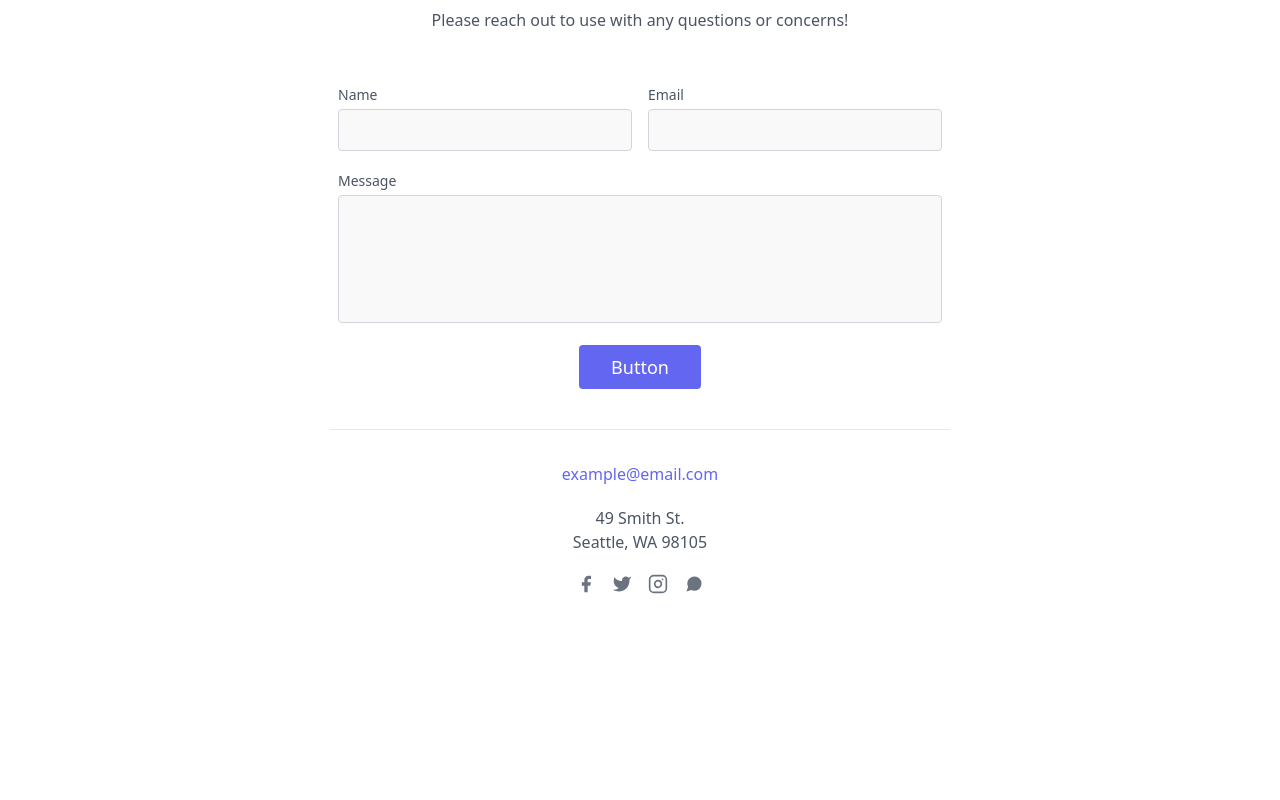
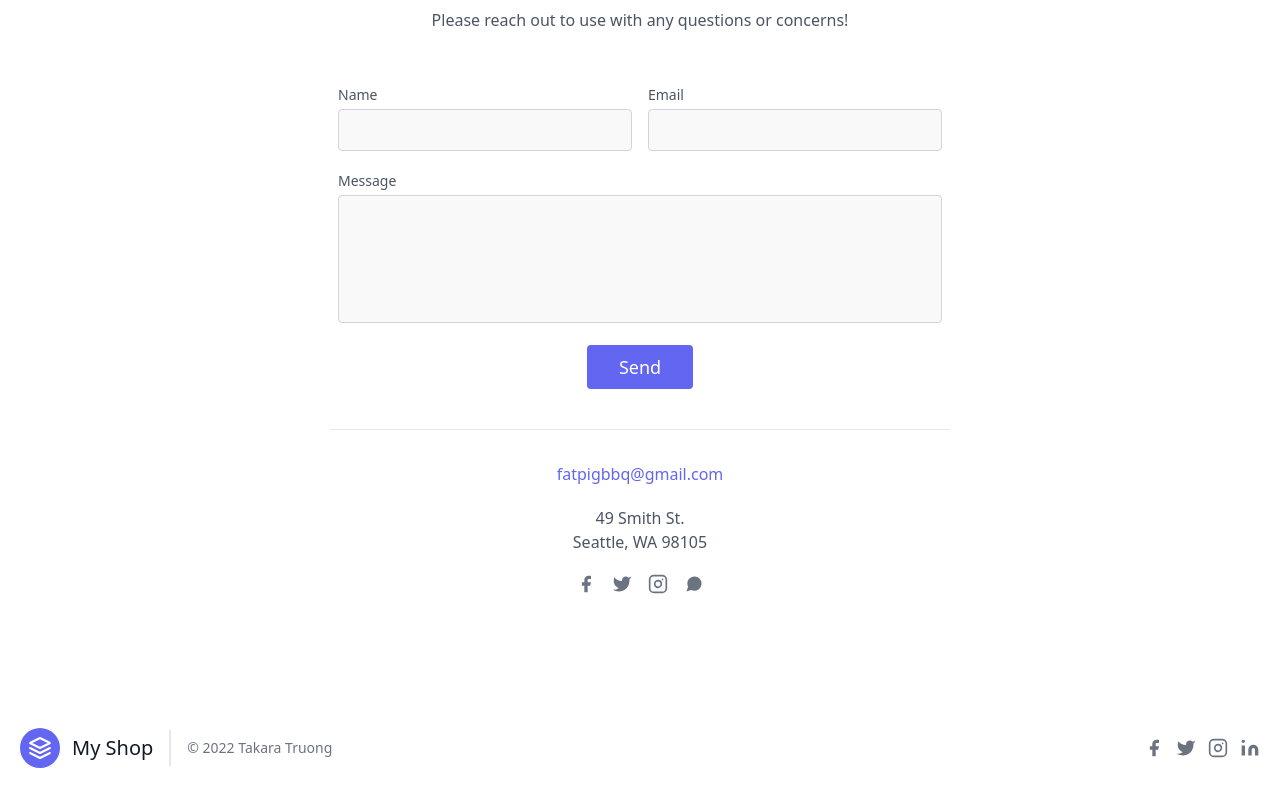
Before and after one commit to derekhongg/strapi-shop, a Next.js app in the folder frontend/: page /contact in a window 1280 px wide. Shown: the part 233-1033 px from the top of the page. Before the commit the page ends 929 px from the top, so only its background shows below. Built offline with nearby package versions, Linux system fonts and the light colour scheme.

Commit message:
new footer updates

```diff
--- /dev/null
+++ b/frontend/components/Footer.js
@@ -0,0 +1,46 @@
+import React from 'react'
+
+const Footer = () => {
+    return (
+        <div>
+            <footer class="text-gray-600 body-font">
+                <div class="container px-5 py-8 mx-auto flex items-center sm:flex-row flex-col">
+                    <a class="flex title-font font-medium items-center md:justify-start justify-center text-gray-900">
+                        <svg xmlns="http://www.w3.org/2000/svg" fill="none" stroke="currentColor" stroke-linecap="round" stroke-linejoin="round" stroke-width="2" class="w-10 h-10 text-white p-2 bg-indigo-500 rounded-full" viewBox="0 0 24 24">
+                            <path d="M12 2L2 7l10 5 10-5-10-5zM2 17l10 5 10-5M2 12l10 5 10-5"></path>
+                        </svg>
+                        <span class="ml-3 text-xl">My Shop</span>
+                    </a>
+                    <p class="text-sm text-gray-500 sm:ml-4 sm:pl-4 sm:border-l-2 sm:border-gray-200 sm:py-2 sm:mt-0 mt-4">© 2022 Takara Truong
+                    </p>
+                    <span class="inline-flex sm:ml-auto sm:mt-0 mt-4 justify-center sm:justify-start">
+                        <a class="text-gray-500">
+                            <svg fill="currentColor" stroke-linecap="round" stroke-linejoin="round" stroke-width="2" class="w-5 h-5" viewBox="0 0 24 24">
+                                <path d="M18 2h-3a5 5 0 00-5 5v3H7v4h3v8h4v-8h3l1-4h-4V7a1 1 0 011-1h3z"></path>
+                            </svg>
+                        </a>
+                        <a class="ml-3 text-gray-500">
+                            <svg fill="currentColor" stroke-linecap="round" stroke-linejoin="round" stroke-width="2" class="w-5 h-5" viewBox="0 0 24 24">
+                                <path d="M23 3a10.9 10.9 0 01-3.14 1.53 4.48 4.48 0 00-7.86 3v1A10.66 10.66 0 013 4s-4 9 5 13a11.64 11.64 0 01-7 2c9 5 20 0 20-11.5a4.5 4.5 0 00-.08-.83A7.72 7.72 0 0023 3z"></path>
+                            </svg>
+                        </a>
+                        <a class="ml-3 text-gray-500">
+                            <svg fill="none" stroke="currentColor" stroke-linecap="round" stroke-linejoin="round" stroke-width="2" class="w-5 h-5" viewBox="0 0 24 24">
+                                <rect width="20" height="20" x="2" y="2" rx="5" ry="5"></rect>
+                                <path d="M16 11.37A4 4 0 1112.63 8 4 4 0 0116 11.37zm1.5-4.87h.01"></path>
+                            </svg>
+                        </a>
+                        <a class="ml-3 text-gray-500">
+                            <svg fill="currentColor" stroke="currentColor" stroke-linecap="round" stroke-linejoin="round" stroke-width="0" class="w-5 h-5" viewBox="0 0 24 24">
+                                <path stroke="none" d="M16 8a6 6 0 016 6v7h-4v-7a2 2 0 00-2-2 2 2 0 00-2 2v7h-4v-7a6 6 0 016-6zM2 9h4v12H2z"></path>
+                                <circle cx="4" cy="4" r="2" stroke="none"></circle>
+                            </svg>
+                        </a>
+                    </span>
+                </div>
+            </footer>
+        </div>
+    )
+}
+
+export default Footer
--- a/frontend/pages/_app.js
+++ b/frontend/pages/_app.js
@@ -1,5 +1,6 @@
 import { useEffect, useState } from 'react'
 import NavBar from '../components/NavBar'
+import Footer from '../components/Footer'
 import '../styles/globals.css'
 
 function MyApp({ Component, pageProps }) {
@@ -12,7 +13,7 @@ function MyApp({ Component, pageProps }) {
 
   const addToCart = (item, qty, price) => {
     let newCart = cart
-    for(let i = 0; i < qty; i++){
+    for (let i = 0; i < qty; i++) {
       newCart.push([item, price])
     }
     console.log("Add to cart", newCart)
@@ -31,7 +32,7 @@ function MyApp({ Component, pageProps }) {
     setCart([])
   }
 
-  return <><NavBar key={reloadKey} cart={cart}/><Component cart={cart} removeFromCart={removeFromCart} addToCart={addToCart} clearCart={clearCart} {...pageProps} /></>
+  return <><NavBar key={reloadKey} cart={cart} /><Component cart={cart} removeFromCart={removeFromCart} addToCart={addToCart} clearCart={clearCart} {...pageProps} /><Footer/></>
 }
 
 export default MyApp
--- a/frontend/pages/about.js
+++ b/frontend/pages/about.js
@@ -2,7 +2,21 @@ import React from 'react';
 
 const About = () => {
     return (
-        <div className='container mx-auto px-4'>About</div>
+        <div className='container mx-auto px-4'>
+            <section class="text-gray-600 body-font">
+                <div class="container px-5 py-24 mx-auto">
+                    <div class="xl:w-1/2 lg:w-3/4 w-full mx-auto text-center">
+                        <svg xmlns="http://www.w3.org/2000/svg" fill="currentColor" class="inline-block w-8 h-8 text-gray-400 mb-8" viewBox="0 0 975.036 975.036">
+                            <path d="M925.036 57.197h-304c-27.6 0-50 22.4-50 50v304c0 27.601 22.4 50 50 50h145.5c-1.9 79.601-20.4 143.3-55.4 191.2-27.6 37.8-69.399 69.1-125.3 93.8-25.7 11.3-36.8 41.7-24.8 67.101l36 76c11.6 24.399 40.3 35.1 65.1 24.399 66.2-28.6 122.101-64.8 167.7-108.8 55.601-53.7 93.7-114.3 114.3-181.9 20.601-67.6 30.9-159.8 30.9-276.8v-239c0-27.599-22.401-50-50-50zM106.036 913.497c65.4-28.5 121-64.699 166.9-108.6 56.1-53.7 94.4-114.1 115-181.2 20.6-67.1 30.899-159.6 30.899-277.5v-239c0-27.6-22.399-50-50-50h-304c-27.6 0-50 22.4-50 50v304c0 27.601 22.4 50 50 50h145.5c-1.9 79.601-20.4 143.3-55.4 191.2-27.6 37.8-69.4 69.1-125.3 93.8-25.7 11.3-36.8 41.7-24.8 67.101l35.9 75.8c11.601 24.399 40.501 35.2 65.301 24.399z"></path>
+                        </svg>
+                        <p class="leading-relaxed text-lg">Edison bulb retro cloud bread echo park, helvetica stumptown taiyaki taxidermy 90's cronut +1 kinfolk. Single-origin coffee ennui shaman taiyaki vape DIY tote bag drinking vinegar cronut adaptogen squid fanny pack vaporware. Man bun next level coloring book skateboard four loko knausgaard. Kitsch keffiyeh master cleanse direct trade indigo juice before they sold out gentrify plaid gastropub normcore XOXO 90's pickled cindigo jean shorts. Slow-carb next level shoindigoitch ethical authentic, yr scenester sriracha forage franzen organic drinking vinegar.</p>
+                        <span class="inline-block h-1 w-10 rounded bg-indigo-500 mt-8 mb-6"></span>
+                        <h2 class="text-gray-900 font-medium title-font tracking-wider text-sm">HOLDEN CAULFIELD</h2>
+                        <p class="text-gray-500">Senior Product Designer</p>
+                    </div>
+                </div>
+            </section>
+        </div>
     )
 }
 
--- a/frontend/pages/contact.js
+++ b/frontend/pages/contact.js
@@ -30,10 +30,10 @@ const Contact = () => {
                                 </div>
                             </div>
                             <div class="p-2 w-full">
-                                <button class="flex mx-auto text-white bg-indigo-500 border-0 py-2 px-8 focus:outline-none hover:bg-indigo-600 rounded text-lg">Button</button>
+                                <button class="flex mx-auto text-white bg-indigo-500 border-0 py-2 px-8 focus:outline-none hover:bg-indigo-600 rounded text-lg">Send</button>
                             </div>
                             <div class="p-2 w-full pt-8 mt-8 border-t border-gray-200 text-center">
-                                <a class="text-indigo-500">example@email.com</a>
+                                <a class="text-indigo-500">fatpigbbq@gmail.com</a>
                                 <p class="leading-normal my-5">49 Smith St.
                                     <br/> Seattle, WA 98105
                                 </p>
```
